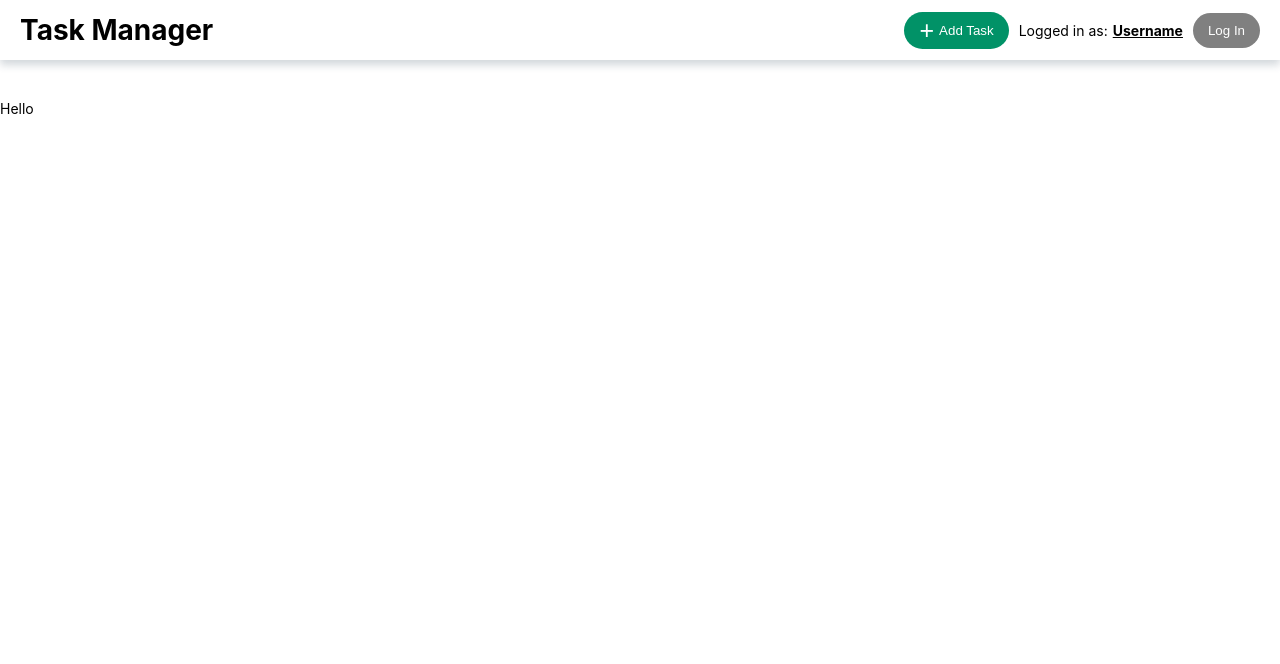
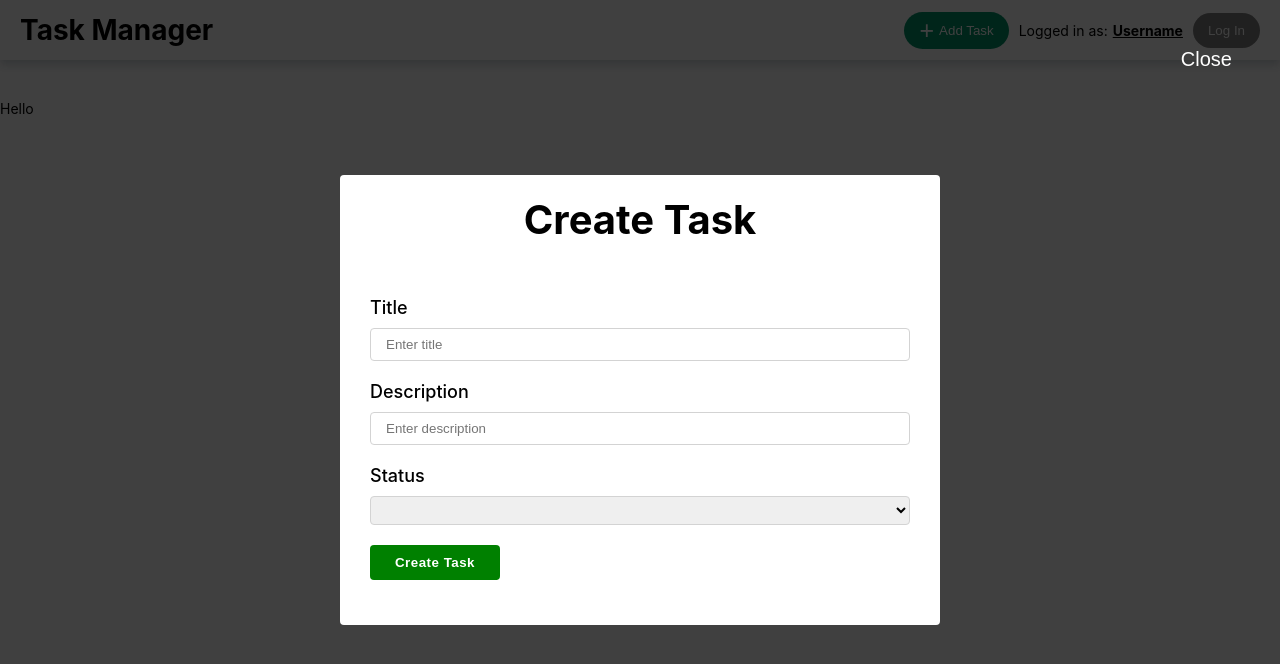
Before and after one commit to LemmyOsborne/task-manager, a Next.js app: page / in a window 1280 px wide. Both pictures are taken after a click on the button "Add Task". Shown: the top 664 px of the page. Built offline with nearby package versions, Linux system fonts and the light colour scheme.

Commit message:
feat: create a modal for create task

```diff
--- a/package.json
+++ b/package.json
@@ -21,6 +21,7 @@
     "nexus": "^1.3.0",
     "react": "17.0.2",
     "react-dom": "17.0.2",
+    "react-hook-form": "^7.27.1",
     "styled-components": "^5.3.3"
   },
   "devDependencies": {
--- /dev/null
+++ b/src/components/add-task-modal.tsx
@@ -0,0 +1,169 @@
+import React from "react"
+import styled from "styled-components"
+import { SubmitHandler, useForm } from "react-hook-form"
+import { gql, useMutation } from "@apollo/client"
+
+interface Props {
+  showModal: boolean
+  setShowModal: React.Dispatch<React.SetStateAction<boolean>>
+}
+
+interface IFormData {
+  title: string
+  description: string
+  status: string
+}
+
+const createTaskMutation = gql`
+  mutation CreateTask(
+    $id: String
+    $title: String!
+    $description: String!
+    $status: String!
+    $userId: String
+  ) {
+    createTask(
+      id: $id
+      title: $title
+      description: $description
+      status: $status
+      userId: $userId
+    ) {
+      id
+      title
+      description
+      status
+    }
+  }
+`
+
+export const AddTaskModal: React.FC<Props> = ({ showModal, setShowModal }) => {
+  const {
+    register,
+    handleSubmit,
+    formState: { errors },
+    reset,
+  } = useForm<IFormData>()
+
+  const [createTask, { data, loading, error }] = useMutation(createTaskMutation, {
+    onCompleted: () => reset(),
+  })
+
+  const onSubmit: SubmitHandler<IFormData> = ({ description, status, title }) => {
+    createTask({
+      variables: {
+        title: title,
+        description: description,
+        status: status,
+      },
+    })
+  }
+
+  return showModal ? (
+    <Overlay>
+      <CloseButton onClick={() => setShowModal(false)}>Close</CloseButton>
+      <Container>
+        <Title>Create Task</Title>
+        <Form onSubmit={handleSubmit(onSubmit)}>
+          <Label htmlFor="title">Title</Label>
+          <Input id="title" placeholder="Enter title" {...register("title", { required: true })} />
+          <Label htmlFor="description">Description</Label>
+          <Input
+            id="description"
+            placeholder="Enter description"
+            {...register("description", { required: true })}
+          />
+          <Label htmlFor="status">Status</Label>
+          <Select
+            id="status"
+            placeholder="Choose status"
+            {...register("status", { required: true })}
+          />
+          <Button type="submit">Create Task</Button>
+        </Form>
+      </Container>
+    </Overlay>
+  ) : null
+}
+
+const Overlay = styled.div`
+  position: fixed;
+  top: 0;
+  left: 0;
+  display: flex;
+  justify-content: center;
+  align-items: center;
+  width: 100%;
+  height: 100%;
+  background: rgba(0, 0, 0, 0.75);
+`
+
+const Container = styled.div`
+  max-width: 600px;
+  height: 450px;
+  width: 90%;
+  border-radius: 4px;
+  background-color: white;
+  display: flex;
+  flex-direction: column;
+  align-items: center;
+  justify-content: center;
+  padding-top: 20px;
+`
+
+const Title = styled.h1`
+  font-size: 40px;
+  flex-grow: 1.5;
+`
+
+const Form = styled.form`
+  display: flex;
+  flex-direction: column;
+  width: 90%;
+  flex-grow: 1.3;
+`
+
+const Input = styled.input`
+  width: 100%;
+  padding: 8px 15px;
+  border: lightgray 1px solid;
+  border-radius: 4px;
+  margin-bottom: 20px;
+`
+
+const Select = styled.select`
+  border-radius: 4px;
+  width: 100%;
+  padding: 5px 15px;
+  border: lightgray 1px solid;
+  margin-bottom: 20px;
+`
+
+const Button = styled.button`
+  max-width: 130px;
+  padding: 10px 20px;
+  border-radius: 4px;
+  font-weight: 600;
+  letter-spacing: 0.5px;
+  color: white;
+  background-color: green;
+`
+
+const CloseButton = styled.button`
+  display: hidden;
+  position: absolute;
+  top: 3rem;
+  right: 3rem;
+  color: white;
+  font-size: 20px;
+
+  :hover {
+    opacity: 0.8;
+  }
+`
+
+const Label = styled.label`
+  font-weight: 500;
+  font-size: 18px;
+  margin-bottom: 10px;
+`
--- a/src/components/layout/header.tsx
+++ b/src/components/layout/header.tsx
@@ -1,12 +1,16 @@
-import React from "react"
+import { AddTaskModal } from "components/add-task-modal"
+import React, { useState } from "react"
 import styled from "styled-components"
 
 export const Header = () => {
+  const [showModal, setShowModal] = useState(false)
+
   return (
+    <>
       <Container>
         <h1>Task Manager</h1>
         <div style={{ display: "flex", alignItems: "center", gap: "10px" }}>
-        <AddTask>Add Task</AddTask>
+          <AddTask onClick={() => setShowModal(true)}>Add Task</AddTask>
           <span style={{ display: "flex" }}>
             Logged in as:{" "}
             <strong style={{ textDecoration: "underline", marginLeft: "5px" }}>Username</strong>
@@ -14,6 +18,8 @@ export const Header = () => {
           <Button>Log In</Button>
         </div>
       </Container>
+      <AddTaskModal showModal={showModal} setShowModal={setShowModal} />
+    </>
   )
 }
 
```
Also changed, not shown: 1 other file (tests, documents, lock files or other folders). Lines whose indentation alone changed are shown as unchanged.
